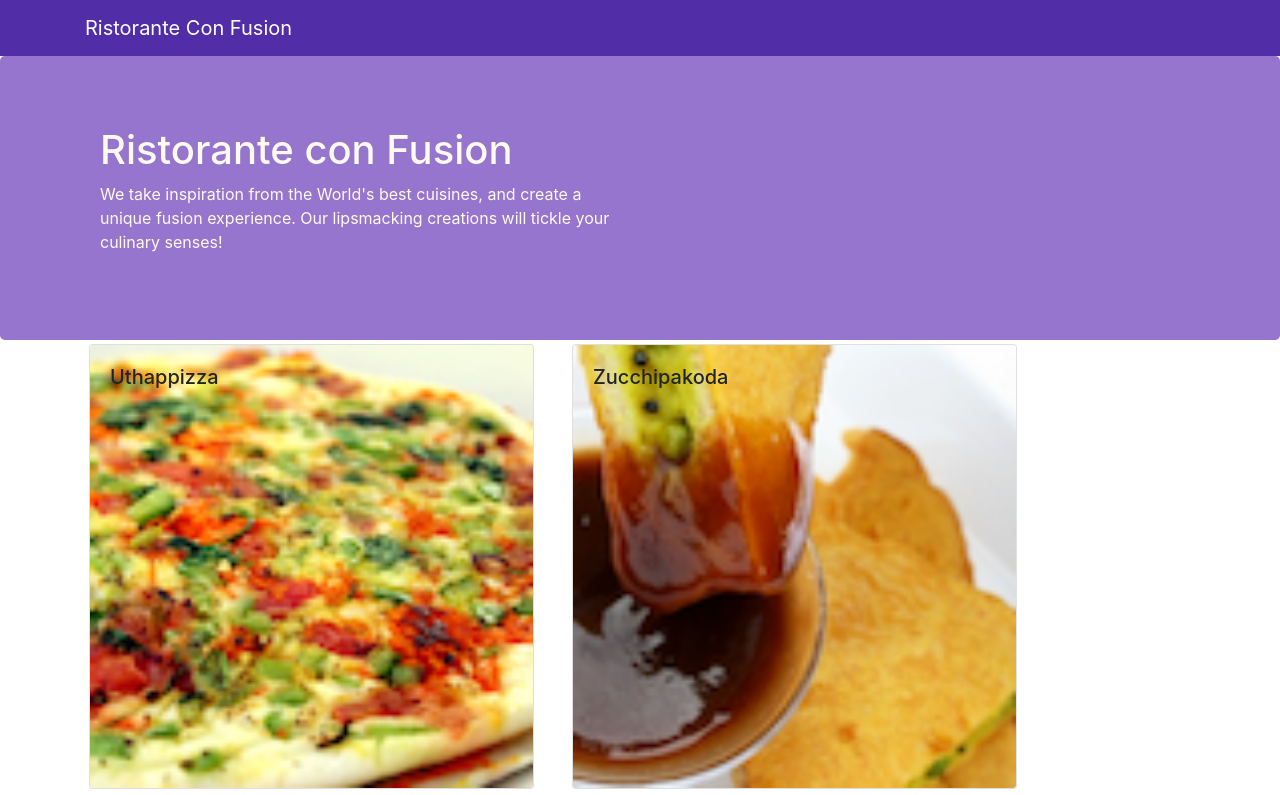
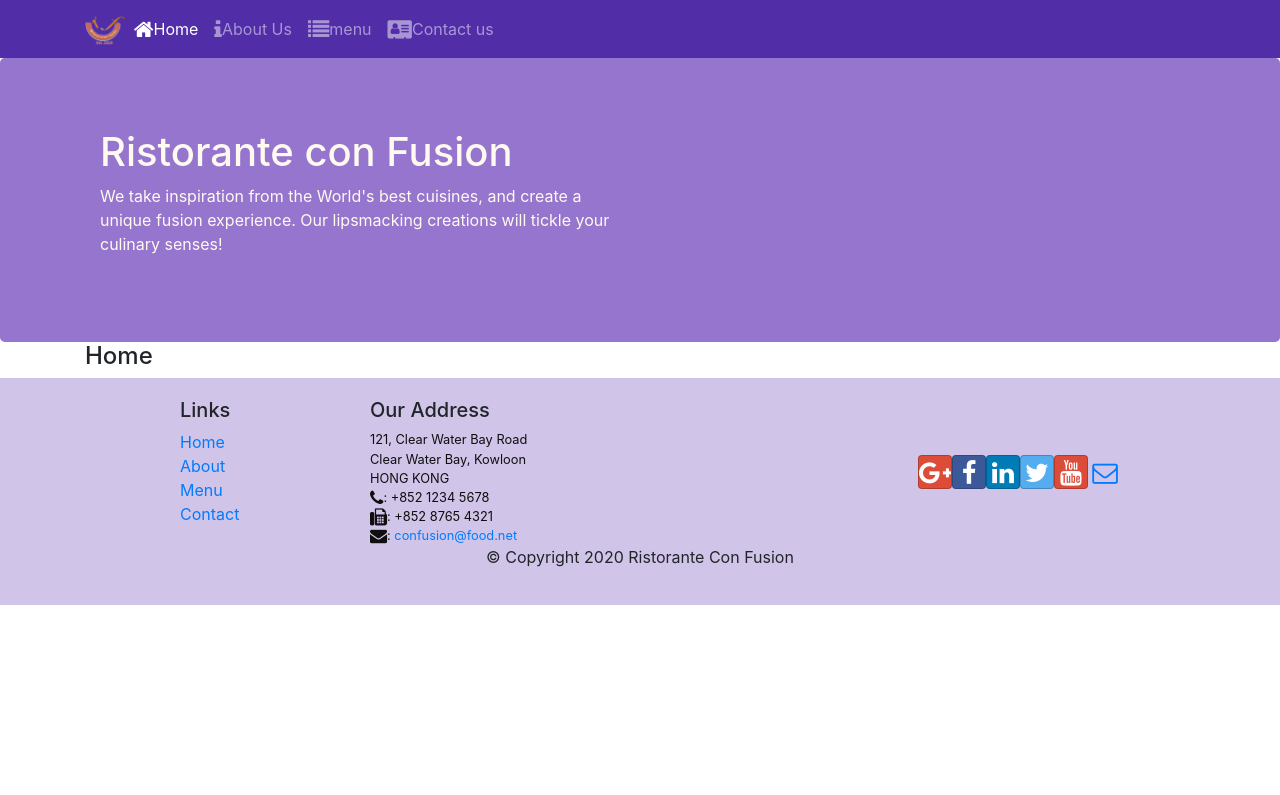
Before and after one commit to EvansRigopoulos/Restaurant-confusion-app, a React (Create React App) app: page /home in a window 1280 px wide. Shown: the top 795 px of the page. Built offline with nearby package versions, Linux system fonts and the light colour scheme.

Commit message:
Navigation Components

```diff
--- a/package.json
+++ b/package.json
@@ -12,6 +12,7 @@
     "react": "^17.0.1",
     "react-dom": "^17.0.1",
     "react-popper": "0.9.2",
+    "react-router-dom": "4.2.2",
     "react-scripts": "4.0.0",
     "reactstrap": "5.0.0",
     "web-vitals": "^0.2.4"
--- a/src/App.js
+++ b/src/App.js
@@ -1,14 +1,16 @@
 import React,{Component} from 'react';
 import Main from './components/MainComponent';
 import './App.css';
-
+import {BrowserRouter}  from 'react-router-dom';
 class App extends Component {
 
   render() {
     return (
-      <div className="App">
-        <Main />
-      </div>
+      <BrowserRouter>
+        <div>
+          <Main />
+        </div>
+      </BrowserRouter>
     );
   }
 }
--- a/src/components/HeaderComponent.js
+++ b/src/components/HeaderComponent.js
@@ -1,15 +1,64 @@
 import React, { Component } from 'react';
-import { Navbar, NavbarBrand, Jumbotron } from 'reactstrap';
+import { Navbar, NavbarBrand,Nav,NavbarToggler,Collapse,NavItem, Jumbotron } from 'reactstrap';
+import { NavLink } from 'react-router-dom';
+class Header extends Component {
 
-class Header extends Component {
+  constructor(props){
+    super(props);
+    this.state = {
+      isNavOpen:false
+    };
+
+
+  }
+
+
+  toggleNav(){
+    this.setState ({
+      isNavOpen : !this.state.isNavOpen
+    });
+  }
+
+
   render() {
     return(
     <React.Fragment>
-      <Navbar dark>
+      <Navbar dark expand = "md">
         <div className="container">
-            <NavbarBrand href="/">Ristorante Con Fusion</NavbarBrand>
+          <NavbarToggler onClick = {this.toggleNav} />
+            <NavbarBrand className="mr-auto" href="/"><img src ="assets/images/logo.png" height ="30" widht = "41" alt = "Ristorante Con Fusio"/></NavbarBrand>
+          <Collapse  isOpen={this.state.isNavOpen} navbar >
+          <Nav navbar>
+            <NavItem>
+              <NavLink className = "nav-link" to ="/home">
+                <span   className = "fa fa-home fa-lg" ></span>Home
+              </NavLink>
+            </NavItem>
+            <NavItem>
+              <NavLink className = "nav-link" to ="/aboutus">
+                <span   className = "fa fa-info fa-lg" ></span>About Us
+              </NavLink>
+            </NavItem>
+            <NavItem>
+              <NavLink className = "nav-link" to ="/menu">
+                <span   className = "fa fa-list fa-lg" ></span>menu
+              </NavLink>
+            </NavItem>
+            <NavItem>
+              <NavLink className = "nav-link" to ="/contactus">
+                <span   className = "fa fa-address-card fa-lg" ></span>Contact us
+              </NavLink>
+            </NavItem>
+
+          </Nav>
+        </Collapse>
+
+
         </div>
+
+
       </Navbar>
+
       <Jumbotron>
            <div className="container">
                <div className="row row-header">
--- /dev/null
+++ b/src/components/HomeComponent.js
@@ -0,0 +1,14 @@
+import React from 'react';
+
+function Home(props){
+    return (
+        <div className = "container" >
+
+                <h4>Home</h4>
+
+            </div>
+
+    );
+}
+
+export default Home;
--- a/src/components/MainComponent.js
+++ b/src/components/MainComponent.js
@@ -4,6 +4,9 @@ import Menu from './MenuComponents';
 import DishDetail from './DishdetailComponent';
 import { DISHES } from '../shared/dishes';
 import Footer from './Footer.Component';
+import Home from './HomeComponent';
+import {Switch,Route,Redirect}  from 'react-router-dom';
+
 
 class Main extends Component {
 
@@ -11,20 +14,28 @@ class Main extends Component {
     super(props);
     this.state = {
         dishes: DISHES,
-        selectedDish: null
+
     };
   }
 
-  onDishSelect(dishId) {
-    this.setState({ selectedDish: dishId});
-  }
 
   render() {
+
+    const HomePage = () => {
+        return(
+            <Home
+            />
+        );
+      }
     return (
       <div>
        <Header />
-        <Menu dishes={this.state.dishes} onClick={(dishId) => this.onDishSelect(dishId)} />
-        <DishDetail dish={this.state.dishes.filter((dish) => dish.id === this.state.selectedDish)[0]} />
+       <Switch>
+              <Route path='/home' component={HomePage} />
+              <Route exact path='/menu' component={() => <Menu dishes={this.state.dishes} />} />
+              <Redirect to="/home" />
+          </Switch>
+
         <Footer />
      </div>
     );
```
Also changed, not shown: 1 other file (tests, documents, lock files or other folders).
